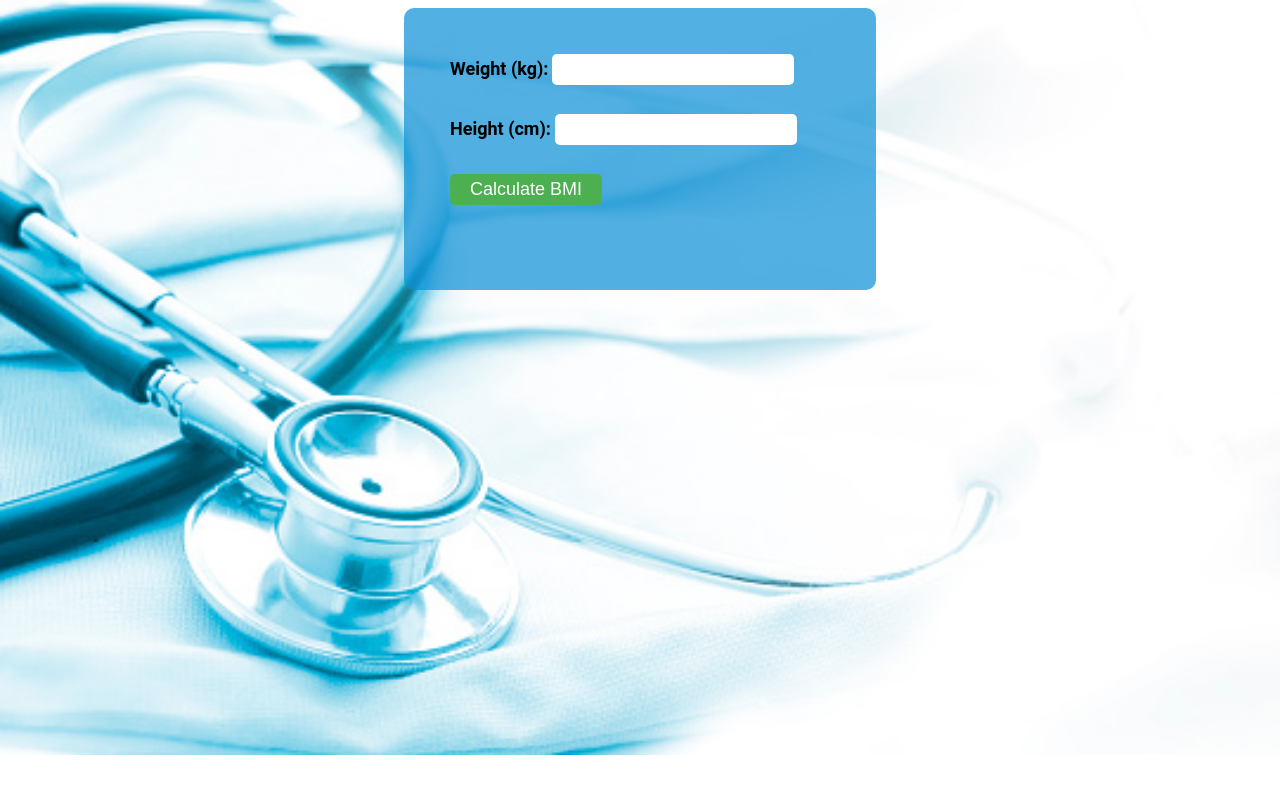
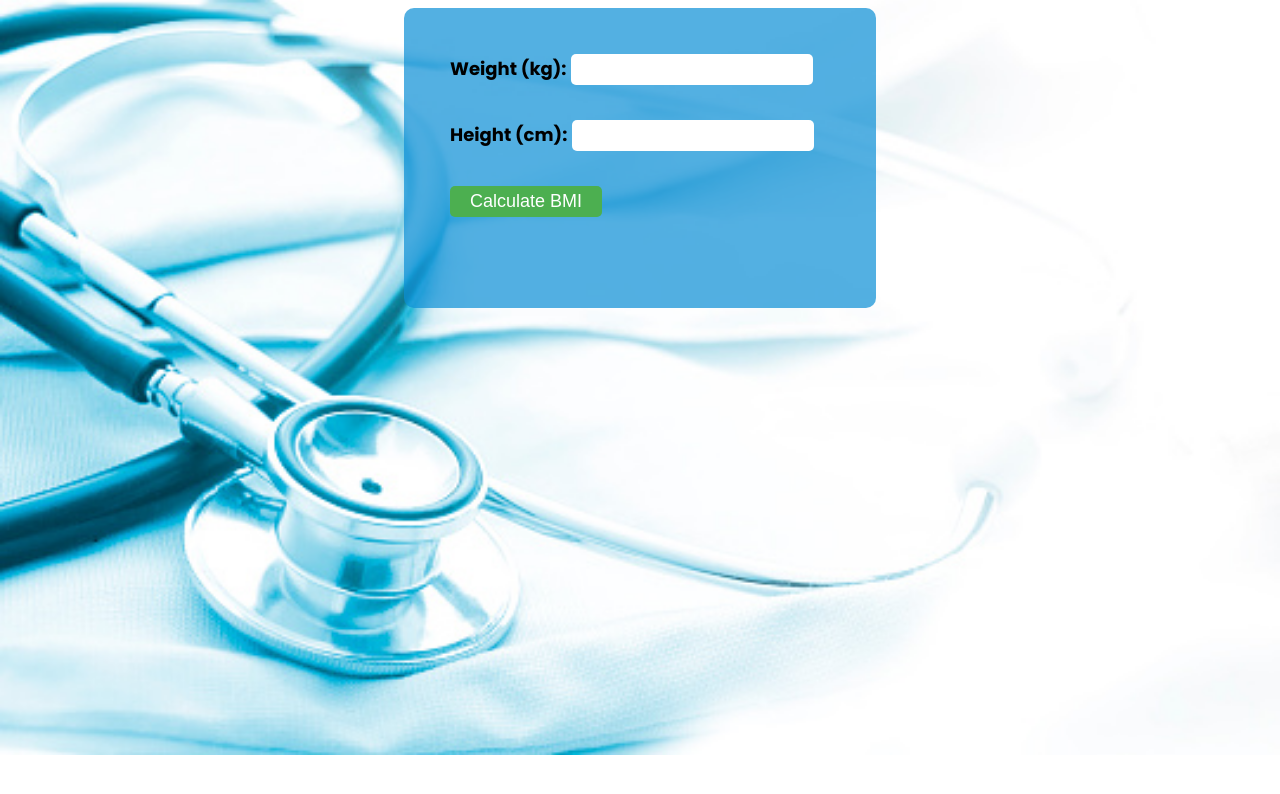
Before and after one commit to Ash-programmerheroine/Assignment-12-BMI-Calculator-, a plain HTML site: page index.html in a window 1280 px wide. Drawn offline with Linux system fonts and the light colour scheme.

Commit message:
font added

```diff
--- a/styles.css
+++ b/styles.css
@@ -1,8 +1,11 @@
+
+@import url('https://fonts.googleapis.com/css2?family=Poppins:wght@400;500;600;700&display=swap');
+
 body {
     background-image: url('bg-bmi.jpg');
     background-repeat: no-repeat;
     background-size: cover;
-    font-family: 'Roboto', sans-serif;
+    font-family: 'Poppins', sans-serif;
   }
 
   form {
```
